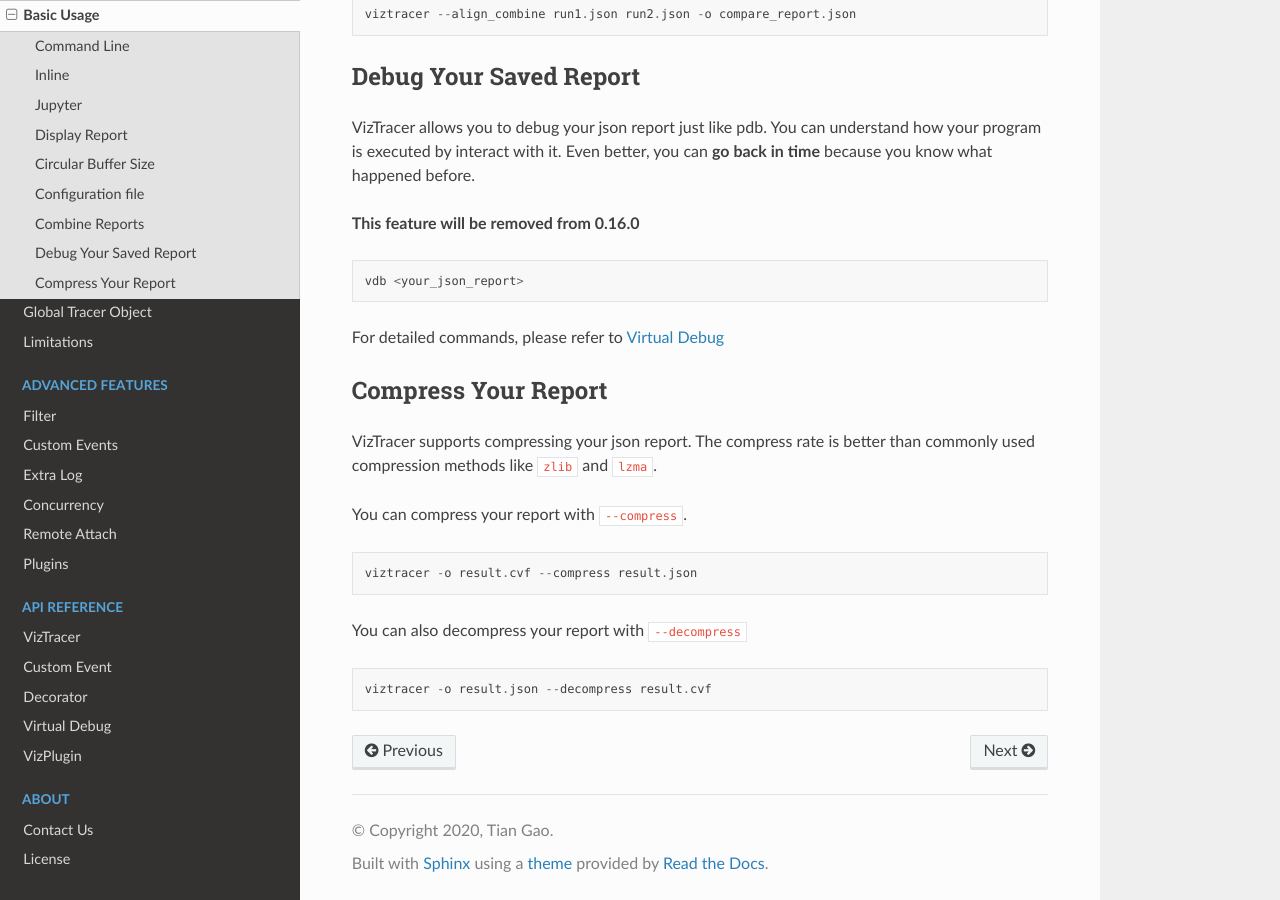
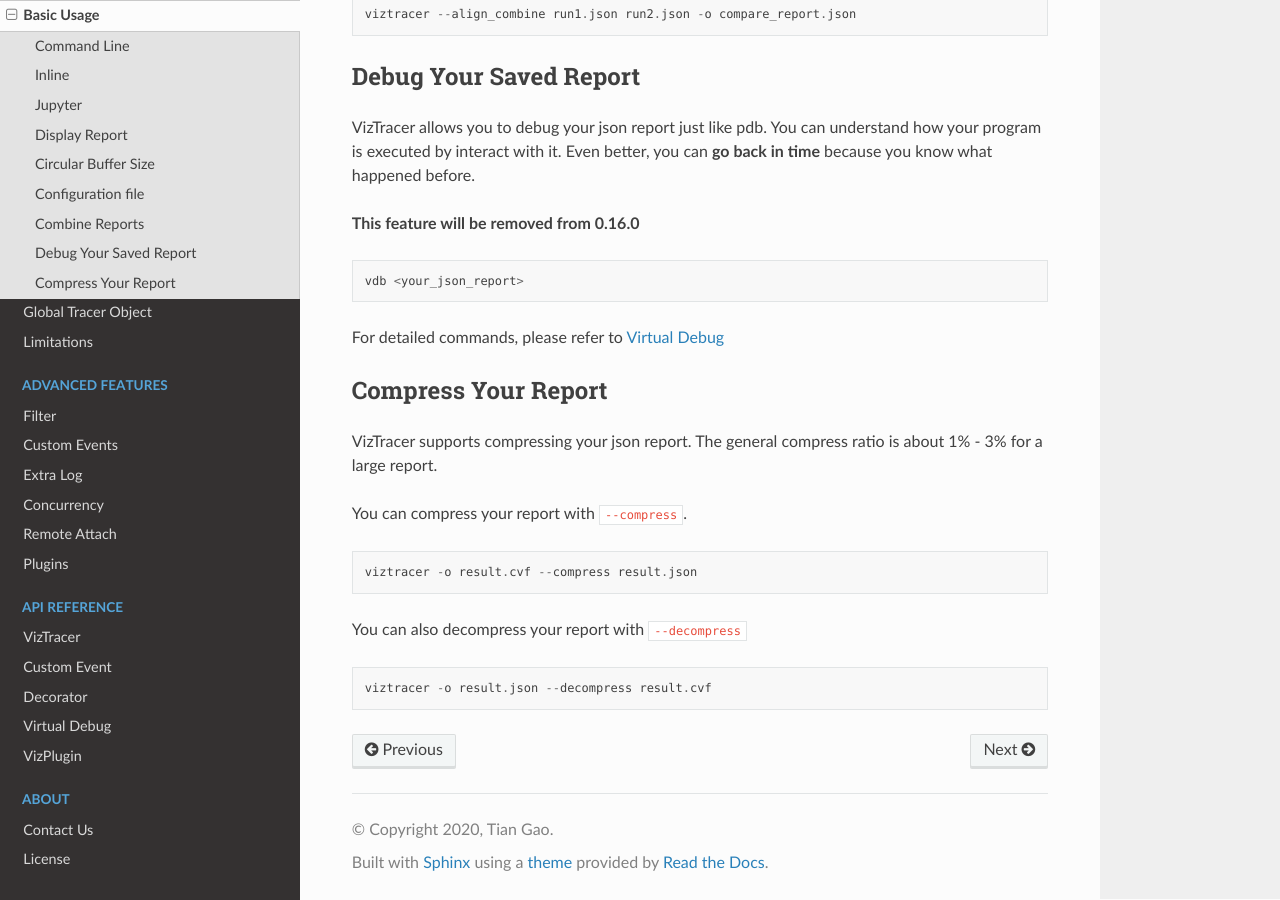
Before and after one commit to gaogaotiantian/viztracer, a Sphinx documentation site: the page built from docs/source/basic_usage.rst, in a window 1280 px wide and 900 px high, scrolled down 5052 px. Built offline with Sphinx 7.4.7 and the Read the Docs theme 2.0.0, drawn with Linux system fonts in a browser that asks for light colours.

Commit message:
update docs

```diff
--- a/docs/source/basic_usage.rst
+++ b/docs/source/basic_usage.rst
@@ -258,7 +258,7 @@
 Compress Your Report
 --------------------
 
-VizTracer supports compressing your json report. The compress rate is better than commonly used compression methods like ``zlib`` and ``lzma``.
+VizTracer supports compressing your json report. The general compress ratio is about 1% - 3% for a large report.
 
 You can compress your report with ``--compress``.
 
```
